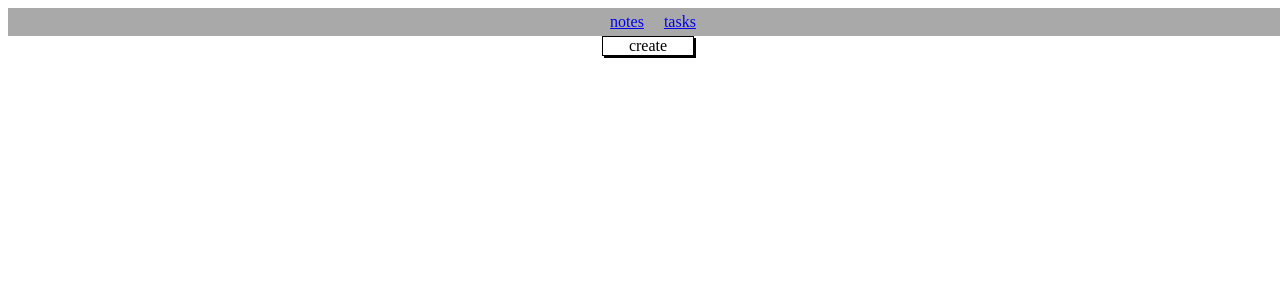
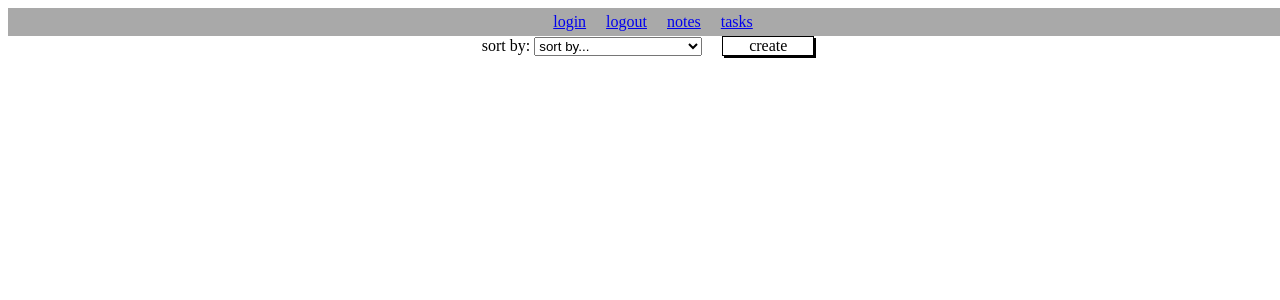
Before and after one commit to maimedlord/tracking_v2, a Flask app: page /tasks in a window 1280 px wide. Shown: the top 300 px of the page. Run offline with Flask 3, Linux system fonts and the light colour scheme; the visitor is signed in with stand-in values (Sample User, id 1).

Commit message:
add init.js
fixed sorting for notes, tasks

```diff
--- a/app.py
+++ b/app.py
@@ -343,7 +343,7 @@ def api_view_get(target):
         response = db.view_get(current_user.id_str, target)
         print(response)
         if response:
-            response = response['view_configs']['notes']
+            response = response['view_configs'][target]
             return json.dumps({
                 'status': 'success',
                 'statusCode': 200,
--- a/static/javascript/tasks.js
+++ b/static/javascript/tasks.js
@@ -353,31 +353,41 @@ id_button_task_update_submit.onclick = async function () {
         console.error("There was an error with the fetch request: id_button_task_update_submit.onclick: ", error);
     }
 }
-
+id_select_sort_by.onclick = function () {
+    try {
+        // Exit if no sort selected or no change made to sort
+        if (!id_select_sort_by.value || id_select_sort_by.value === last_sort_by) {
+            return;
+        }
+        last_sort_by = id_select_sort_by.value;
+        // Sort tasks
+        sort_tasks();
+        // Store view change
+        const TASK_KEY = 'tasks';
+        const SORT_KEY = 'select_sort_by';
+        const TASK_OBJ = {
+            [TASK_KEY]: {
+                [SORT_KEY]: id_select_sort_by.value
+            }
+        };
+        view_update(TASK_OBJ).catch(error =>
+            console.error("Error in id_select_sort_by.onclick:", error)
+        );
+    } catch (error) {
+        console.error("There was an error in id_select_sort_by.onclick:", error);
+    }
+};
 
 // ???
 window.onload=function () {
-    get_tasks()
-        .then()
-        .catch(error => console.error("Error in get_tasks:", error));
-    // get_view_configs('tasks')
-    //     .then(() => {
-    //         if (!VIEWS_OBJ) {
-    //             console.log('VIEWS_OBJ is false');
-    //             return;
-    //         }
-    //         let object_keys = Object.keys(VIEWS_OBJ);
-    //         for (let i = 0; i < object_keys.length; i++) {
-    //             let temp_doc = document.getElementById(object_keys[i]);
-    //             // skip assigning value if id cannot be found
-    //             if (temp_doc) {
-    //                 temp_doc.value = VIEWS_OBJ[object_keys[i]];
-    //             }
-    //         }
-    //         // sort notes
-    //         if (id_select_sort_by.value !== "") {
-    //             sort_notes();
-    //         }
-    //     })
-    //     .catch(error => console.error("Error in get_view_configs:", error));
+    get_tasks().catch(error => console.error("Error in get_tasks:", error));
+    view_configs_get('tasks')
+        .then(() => {
+            view_apply();
+            // sort tasks
+            if (id_select_sort_by.value !== "") {
+                sort_tasks();
+            }
+        })
+        .catch(error => console.error("Error in view_configs_get:", error));
 }
--- a/templates/init.html
+++ b/templates/init.html
@@ -13,6 +13,12 @@
 <body>
 <div id="nav">
     <div>
+        <a href="{{ url_for('login') }}">login</a>
+    </div>
+    <div>
+        <a href="{{ url_for('logout') }}">logout</a>
+    </div>
+    <div>
         <a href="{{ url_for('notes') }}">notes</a>
     </div>
     <div>
@@ -21,6 +27,7 @@
 </div>
 {% block body %}
 {% endblock %}
+<script src="{{ url_for('static', filename='javascript/init.js') }}"></script>
 {% block javascript_footer %}
 {% endblock %}
 </body>
--- a/templates/tasks.html
+++ b/templates/tasks.html
@@ -101,6 +101,26 @@
 {#  ...  #}
     <div id="tasks_menu">
         <div class="button" id="button_create">create</div>
+        <div>
+            sort by:
+            <select id="select_sort_by" name="select_sort_by" title="select_sort_by">
+                <option disabled selected value="">sort by...</option>
+                <option value="datecreated,0">date created ascending</option>
+                <option value="datecreated,1">date created descending</option>
+                <option value="datestart,0">date start ascending</option>
+                <option value="datestart,1">date start descending</option>
+                <option value="dateend,0">date end ascending</option>
+                <option value="dateend,1">date end descending</option>
+                <option value="intensity,0">intensity ascending</option>
+                <option value="intensity,1">intensity descending</option>
+                <option value="priority,0">priority ascending</option>
+                <option value="priority,1">priority descending</option>
+                <option value="textlength,0">text length ascending</option>
+                <option value="textlength,1">text length descending</option>
+                <option value="title,0">title ascending</option>
+                <option value="title,1">title descending</option>
+            </select>
+        </div>
     </div>
     <div id="tasks_container">
         no data loaded...
```
Also changed, not shown: static/javascript/init.js (added, +55 -0 lines), static/javascript/notes.js (+55 -68 lines).
